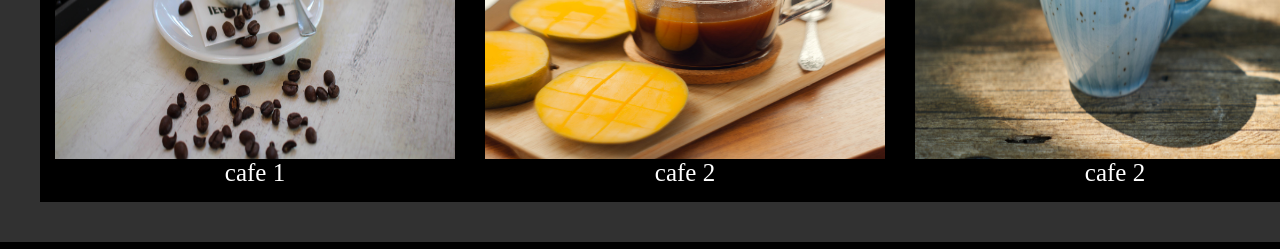
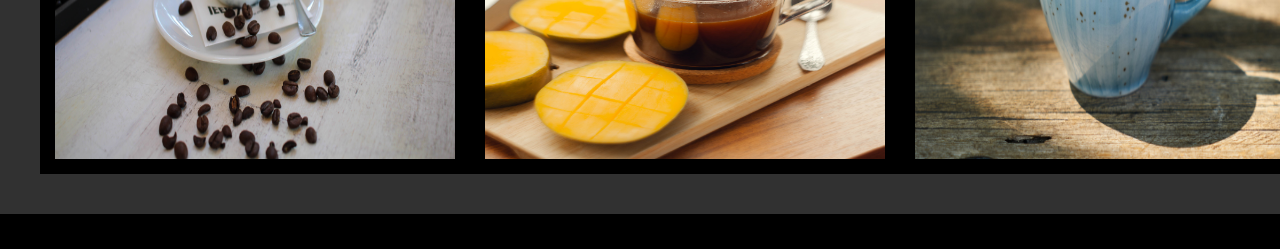
Before and after one commit to Kani-a/CyberCafe, a plain HTML site: page index.html in a window 1280 px wide. Shown: the part 990-1239 px from the top of the page. Drawn offline with Linux system fonts and the light colour scheme.

Commit message:
Update index.html
att 06/12/2023

```diff
--- a/index.html
+++ b/index.html
@@ -43,41 +43,41 @@
                 <li>
                     <a href="paginaEntra.html">
                         <img src="midia/imgs/Acafedrink2.jpg" alt="Cafe-Recomend-Foto" >
-                        <label for=".img-logo">cafe 1 </label>
+
                     </a>
                 </li>
 
                 <li>
                     <a href="paginaEntra.html">
                         <img src="midia/imgs/Acafedrink3.jpg" alt="Cafe-Recomend-Foto" >
-                        <label for=".img-logo"> cafe 2 </label>
+
                     </a>
                 </li>
 
                 <li>
                     <a href="paginaEntra.html">
                         <img src="midia/imgs/Acafedrink4.jpg" alt="Cafe-Recomend-Foto" >
-                        <label for=".img-logo"> cafe 2 </label>
+
                     </a>
                 </li>
 
                 <li>
                     <a href="paginaEntra.html">
                         <img src="midia/imgs/Acafedrink5.jpg" alt="Cafe-Recomend-Foto" >
-                        <label for=".img-logo"> cafe 2 </label>
+
                     </a>
                 </li>
 
                 <li>
                     <a href="paginaEntra.html">
                         <img src="midia/imgs/Acafedrink6.jpg" alt="Cafe-Recomend-Foto" >
-                        <label for=".img-logo"> cafe 2 </label>
+
                     </a>
                 </li>
                   <li>
                     <a href="paginaEntra.html">
                         <img src="midia/imgs/Acafedrink7.jpg" alt="Cafe-Recomend-Foto" >
-                        <label for=".img-logo"> cafe 2 </label>
+
                     </a>
                 </li>
             </lu>
```
